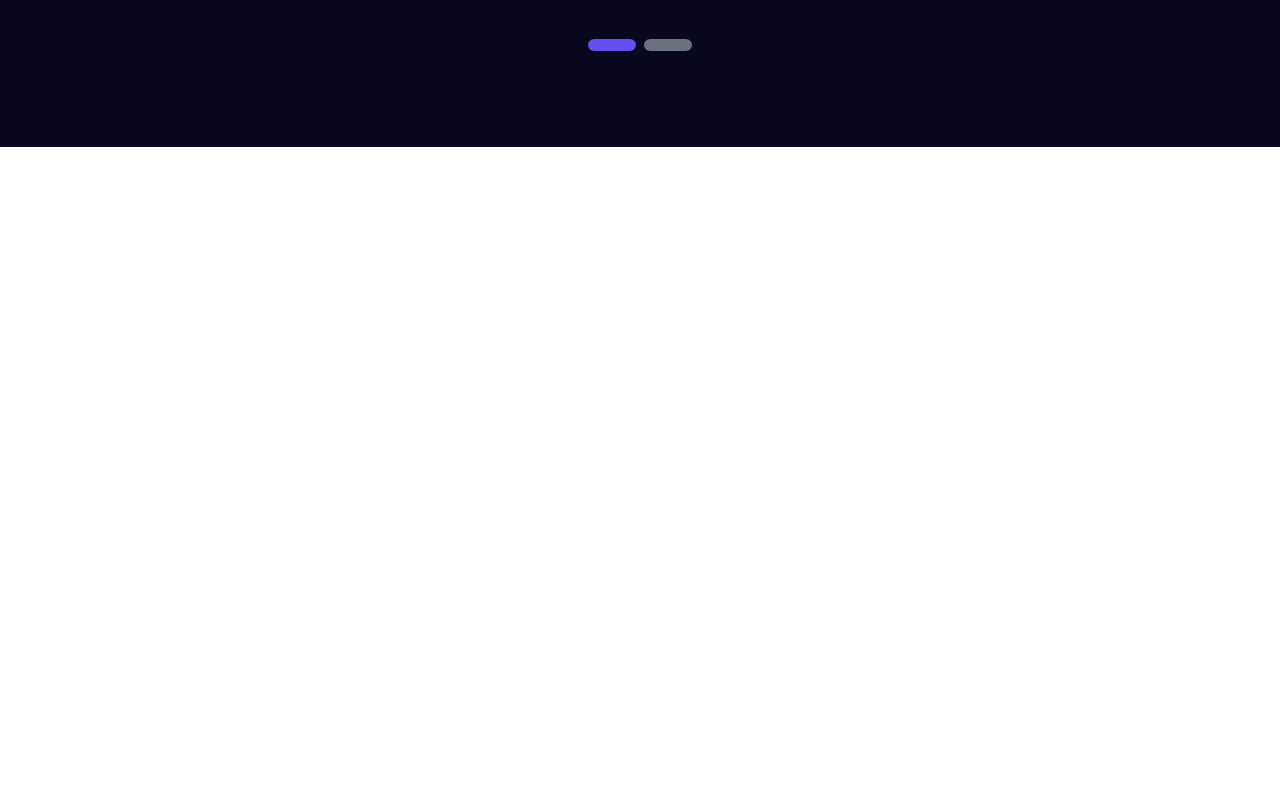
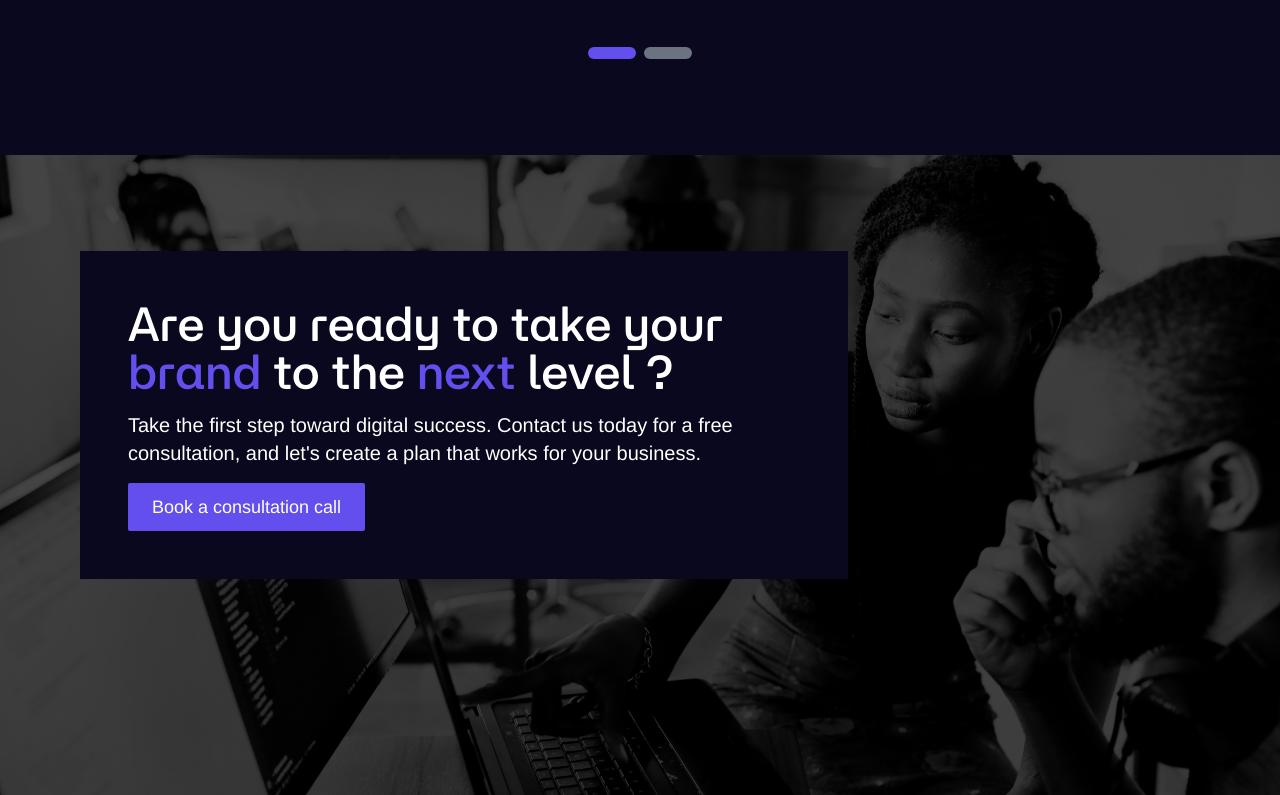
Before and after one commit to belladev250/scalefix, a Vue app: page / in a window 1280 px wide. Shown: the part 4766-5561 px from the top of the page. Before the commit the page ends 4913 px from the top, so only its background shows below. Built offline with nearby package versions, Linux system fonts and the light colour scheme; what vue3-particles would draw is missing.

Commit message:
done with testimonials

```diff
--- a/src/components/NavbarComp.vue
+++ b/src/components/NavbarComp.vue
@@ -2,7 +2,7 @@
     <div>
             <div class=" p-8 flex fixed z-50 top-0 left-0 justify-between w-full bg-white/2 backdrop-blur-md border-b border-white/20  shadow-sm text-white p-4  ">
             <div class="ml-12 mt-2 ">
-                <img src="../assets/scalefixLogo.svg" class="h-[5vh]">
+                <img src="../assets/scalefixLogo.svg" class="h-[5vh]" >
             </div>
 
             <ul class="flex space-x-10 mt-4">
--- a/src/views/HomePage.vue
+++ b/src/views/HomePage.vue
@@ -165,7 +165,7 @@
              <!-- testimonials -->
               <div id="testimonies-section" >
 
-                <div class="mt-20 space-y-2">
+                <div class="mt-20 space-y-4">
                   <p class="text-white font-helvetica text-center text-lg">CLIENT TESTIMONIALS</p>
                   <p class="text-white font-ataero text-center text-4xl" >What Our <span class="text-violet">Clients</span>  Are Saying?</p>
                 </div>
@@ -210,6 +210,21 @@
                       :aria-label="'Go to page ' + n"
                     ></button>
                   </div>
+                </div>
+
+                <div class="relative">
+                  <div class="absolute inset-0 bg-black opacity-70"></div>
+                  <img src="../assets/colab.jpeg" class="h-[80vh] w-full object-cover">
+
+                  <div class="absolute top-24 left-20 space-y-4 flex flex-col text-white p-12 w-[60%] bg-frame ">
+
+                    <p class="text-5xl font-ataero">Are you ready to take your  <span class="text-violet">brand</span> to the <span class="text-violet">next</span> level ?</p>
+                    <p class="text-xl font-helvetica" >Take the first step toward digital success.
+                       Contact us today for a free consultation, and let's create a plan that works for your business.</p>
+                    <a  href="https://calendly.com/bayinganaalain"  target="_blank" >
+                      <button class="bg-violet text-white text-lg rounded-sm font-helvetica h-[6vh] px-6 " id="services-section">Book a consultation call </button>
+                  </a>
+                </div>
                 </div>
                 </div>
 
```
